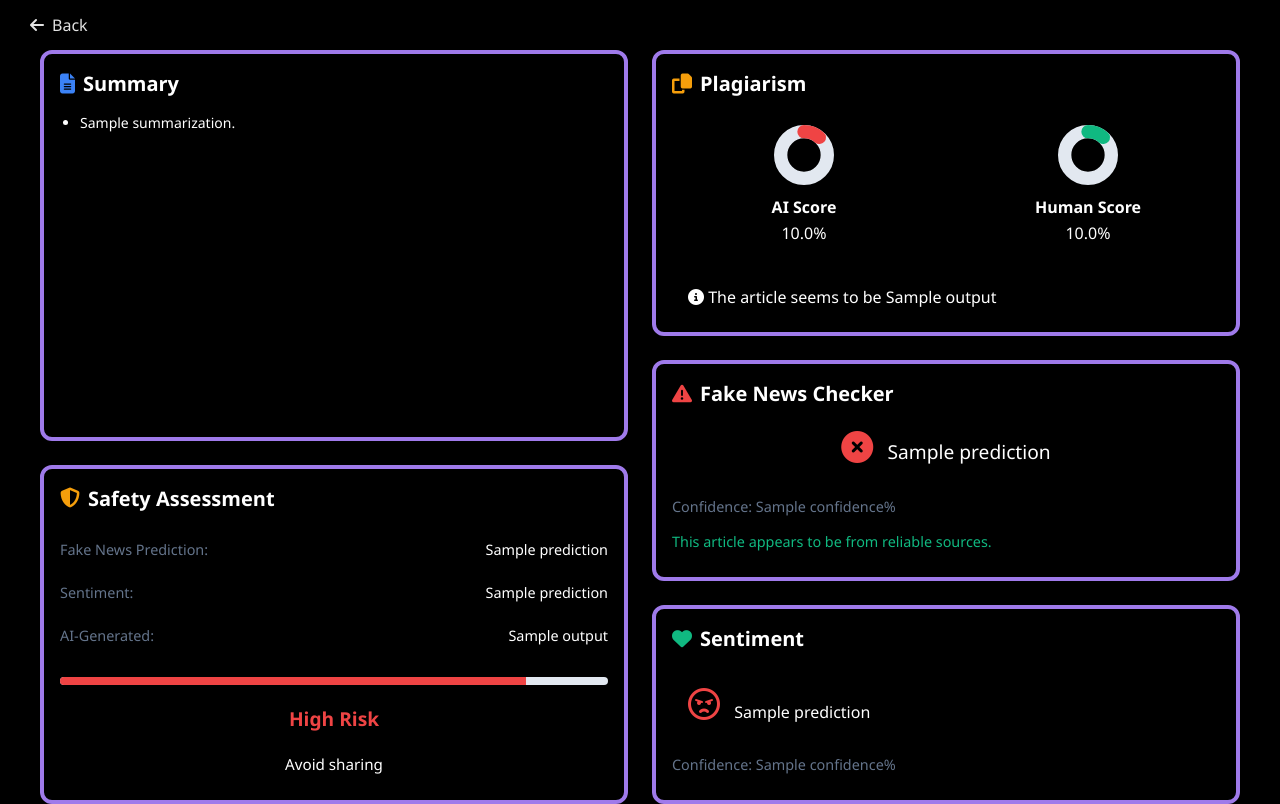
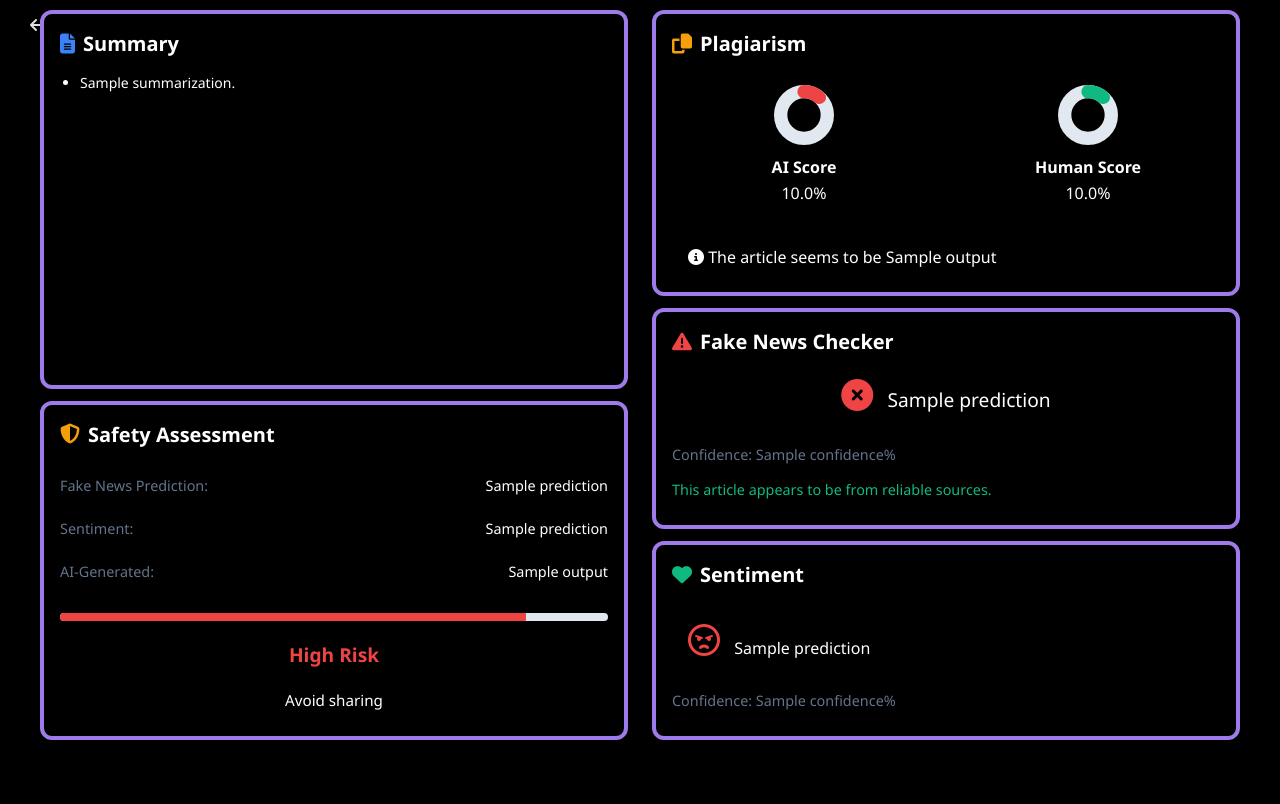
Before and after one commit to ParthDande/TruthBot.AI, a Flask app: template templates/result.html in a window 1280 px wide. After the commit the page ends 740 px from the top, so only its background shows below. Run offline with Flask 3, Linux system fonts and the light colour scheme; the template is opened without the code that fills it: most values are stand-ins (such as "Sample title", 1, 10 or a date in 2020); parts of the project's set-up code (start-up, migrations or seed data) failed here and were passed over.

Commit message:
updated report page for laptop and changed output color or plagiarism tool

```diff
--- a/templates/plagiarism.html
+++ b/templates/plagiarism.html
@@ -649,7 +649,7 @@ function analyzePlagiarism() {
                 </div>
                 <div style="margin-top: 20px;">
                     <h4 style="color: var(--text-color); margin-bottom: 10px;">Analysis Output:</h4>
-                    <div style="background-color: var(--primary-color); border: 1px solid var(--text-color); border-radius: 5px; padding: 15px; white-space: pre-wrap; font-family: monospace;">${output}</div>
+                    <div style="background-color: var(--background-color); border: 1px solid var(--text-color); border-radius: 5px; padding: 15px; white-space: pre-wrap; font-family: monospace;">${output}</div>
                 </div>
             </div>
         `;
--- a/templates/result.html
+++ b/templates/result.html
@@ -95,8 +95,8 @@
             width: 100%;
             max-width: 1200px;
             height: calc(100vh - 150px);
-            margin-top: 10px;
             min-height: 600px;
+            margin-top:-30px;
         }
 
         .box {
@@ -118,7 +118,7 @@
         .left-column, .right-column {
             display: flex;
             flex-direction: column;
-            gap: 24px;
+            gap: 12px;
             height: 100%;
         }
 
```
